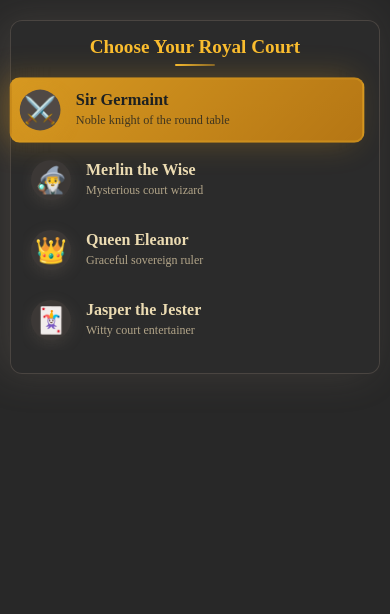
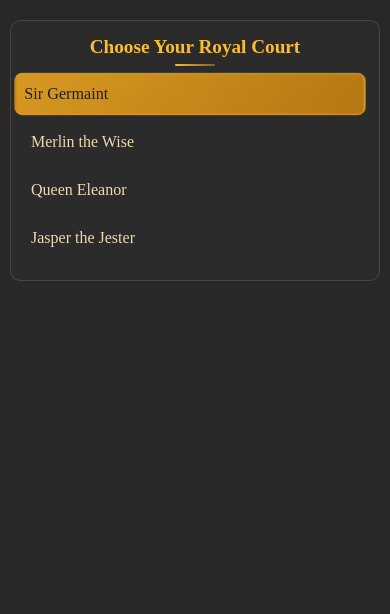
Before and after one commit to surajssc1232/royalai, a Flask app: page / in a window 390 px wide. Shown: the top 614 px of the page. Run offline with Flask 3, Linux system fonts and the light colour scheme; some libraries are stand-ins or nearby versions.

Commit message:
dots updated

```diff
--- a/templates/index.html
+++ b/templates/index.html
@@ -271,7 +271,7 @@
             background: var(--gradient-user-message);
             margin-left: auto;
             border: 1px solid var(--border-secondary);
-            box-shadow: 0 8px 25px var(--shadow-message);
+            box-shadow: none;
             position: relative;
             align-self: flex-end;
             color: var(--text-user);
@@ -295,7 +295,7 @@
             border: 1px solid var(--border-primary);
             width: auto;
             max-width: 70%;
-            box-shadow: 0 8px 25px var(--shadow-primary);
+            box-shadow: none;
             position: relative;
             align-self: flex-start;
             color: var(--text-primary);
@@ -965,7 +965,7 @@
             background: var(--bg-sidebar);
             backdrop-filter: blur(20px);
             border-radius: 15px;
-            box-shadow: 0 20px 60px var(--shadow-primary);
+            box-shadow: none;
             border: 1px solid var(--border-primary);
             padding: 20px;
             max-width: 300px;
@@ -1074,6 +1074,15 @@
             pointer-events: none;
         }
 
+        /* Ensure text is white for unselected personalities */
+        .personality-option:not(.active) .personality-title {
+            color: var(--text-primary); /* Use the theme's primary text color */
+        }
+
+        .personality-option:not(.active) .personality-desc {
+            color: var(--text-secondary); /* Use the theme's secondary text color */
+        }
+
         .sidebar-trigger {
             position: absolute;
             top: 0;
@@ -1094,9 +1103,9 @@
             background: var(--bg-sidebar);
             backdrop-filter: blur(20px);
             border-radius: 25px 0 0 25px;
-            box-shadow: -10px 0 40px var(--shadow-primary);
+            box-shadow: none; /* Removed glowing effect */
             border: 1px solid var(--border-primary);
-            padding: 25px 20px;
+            padding: 15px 10px; /* Made more minimal */
             transition: all 0.4s cubic-bezier(0.4, 0, 0.2, 1);
             pointer-events: all;
         }
@@ -1109,7 +1118,7 @@
         .personality-selector h3 {
             font-size: 1.2em;
             color: var(--text-accent);
-            margin: 0 0 20px 0;
+            margin: 0 0 15px 0;
             text-align: center;
             font-weight: 600;
             position: relative;
@@ -1131,11 +1140,11 @@
             display: flex;
             align-items: center;
             gap: 15px;
-            padding: 15px 12px;
+            padding: 10px 8px; /* Made more minimal */
             cursor: pointer;
             border-radius: 12px;
             transition: all 0.3s cubic-bezier(0.4, 0, 0.2, 1);
-            margin-bottom: 8px;
+            margin-bottom: 5px; /* Adjusted margin */
             border: 2px solid transparent;
             position: relative;
             overflow: hidden;
@@ -1158,17 +1167,17 @@
 
         .personality-option:hover {
             background: var(--bg-tertiary);
-            transform: translateX(-8px) scale(1.02);
+            transform: translateX(-5px) scale(1.01); /* Adjusted transform */
             border-color: var(--border-accent);
-            box-shadow: -8px 0 25px var(--shadow-button);
+            box-shadow: none; /* Removed glowing effect */
         }
 
         .personality-option.active {
             background: var(--bg-button);
             color: var(--text-button);
-            transform: translateX(-8px) scale(1.02);
+            transform: translateX(-5px) scale(1.01); /* Adjusted transform */
             border-color: var(--border-accent);
-            box-shadow: -10px 0 30px var(--shadow-button);
+            box-shadow: none; /* Removed glowing effect */
         }
 
         .personality-option.active .personality-desc {
@@ -1178,58 +1187,6 @@
 
         .personality-option.active .personality-title {
             color: var(--text-button);
-        }
-
-        .personality-emoji {
-            font-size: 2em;
-            display: flex;
-            align-items: center;
-            justify-content: center;
-            width: 50px;
-            height: 50px;
-            background: var(--bg-secondary);
-            border-radius: 50%;
-            transition: all 0.3s ease;
-            box-shadow: 0 4px 15px var(--shadow-primary);
-        }
-
-        .personality-option:hover .personality-emoji {
-            transform: scale(1.2) rotate(10deg);
-            background: var(--bg-tertiary);
-            box-shadow: 0 6px 20px var(--shadow-primary);
-        }
-
-        .personality-option.active .personality-emoji {
-            background: var(--bg-tertiary);
-            box-shadow: 0 6px 20px var(--shadow-button);
-        }
-
-        .personality-info {
-            flex: 1;
-        }
-
-        .personality-title {
-            font-weight: 700;
-            margin-bottom: 4px;
-            font-size: 1.1em;
-            transition: all 0.3s ease;
-            color: var(--text-primary);
-        }
-
-        .personality-desc {
-            font-size: 0.85em;
-            opacity: 0.8;
-            transition: all 0.3s ease;
-            line-height: 1.3;
-            color: var(--text-secondary);
-        }
-
-        .personality-option:hover .personality-title {
-            transform: translateY(-2px);
-        }
-
-        .personality-option:hover .personality-desc {
-            opacity: 1;
         }
 
         /* Mobile Responsive Design */
@@ -1267,13 +1224,13 @@
                 padding: 15px 10px;
                 margin: 5px auto;
                 width: calc(100% - 10px);
-                border-radius: 12px;
+                border-radius: 10px; /* Made more minimal */
             }
 
             .personality-option {
                 padding: 10px 8px;
                 margin-bottom: 6px;
-                border-radius: 10px;
+                border-radius: 8px; /* Made more minimal */
             }
 
             .personality-emoji {
@@ -1380,31 +1337,23 @@
         <div class="personality-selector">
             <h3>Choose Your Royal Court</h3>
             <div class="personality-option active" data-personality="germaint">
-                <span class="personality-emoji">⚔️</span>
                 <div class="personality-info">
                     <div class="personality-title">Sir Germaint</div>
-                    <div class="personality-desc">Noble knight of the round table</div>
                 </div>
             </div>
             <div class="personality-option" data-personality="merlin">
-                <span class="personality-emoji">🧙‍♂️</span>
                 <div class="personality-info">
                     <div class="personality-title">Merlin the Wise</div>
-                    <div class="personality-desc">Mysterious court wizard</div>
                 </div>
             </div>
             <div class="personality-option" data-personality="eleanor">
-                <span class="personality-emoji">👑</span>
                 <div class="personality-info">
                     <div class="personality-title">Queen Eleanor</div>
-                    <div class="personality-desc">Graceful sovereign ruler</div>
                 </div>
             </div>
             <div class="personality-option" data-personality="jester">
-                <span class="personality-emoji">🃏</span>
                 <div class="personality-info">
                     <div class="personality-title">Jasper the Jester</div>
-                    <div class="personality-desc">Witty court entertainer</div>
                 </div>
             </div>
         </div>
@@ -1425,7 +1374,7 @@
     </div>
     <script>
         // Theme management
-        let currentTheme = localStorage.getItem('royalai-theme') || 'gruvbox';
+        let currentTheme = localStorage.getItem('royalai-theme') || 'gruvbox'; // Set default theme to gruvbox
         let themeMenuOpen = false;
 
         // Initialize theme on page load
```
